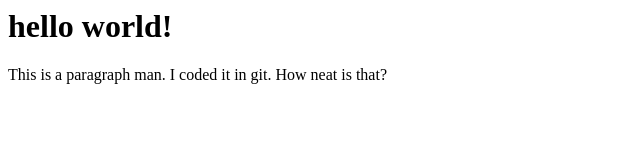
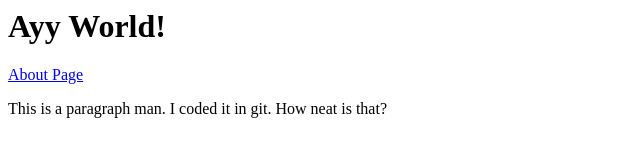
Before and after one commit to ZestyBurrito/website, a plain HTML site: page index.html in a window 1280 px wide. Shown: the whole page, without its empty margins (0-640 px from the left). Drawn offline with Linux system fonts and the light colour scheme.

Commit message:
Add link to about page

```diff
--- a/index.html
+++ b/index.html
@@ -5,7 +5,8 @@
     </head>
 
     <body>
-      <h1>hello world!</h1>
+      <h1>Ayy World!</h1>
+      <a href= about.html>About Page</a>
     <p>
        This is a paragraph man. I coded it in git. How neat is that?
        </p>
```
